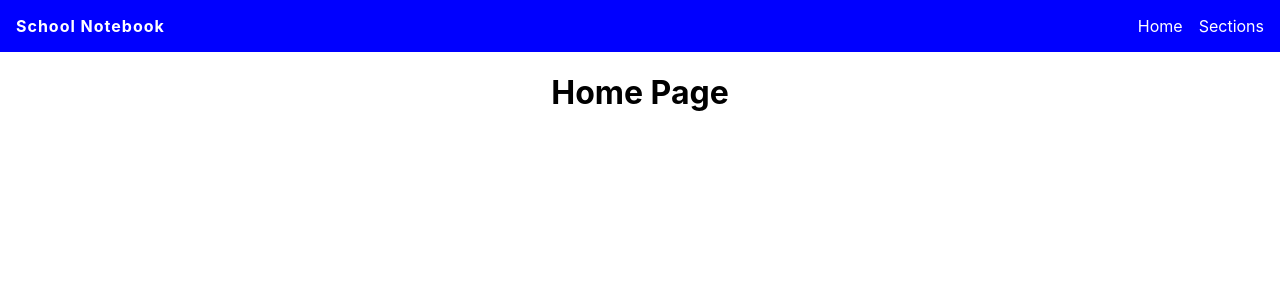
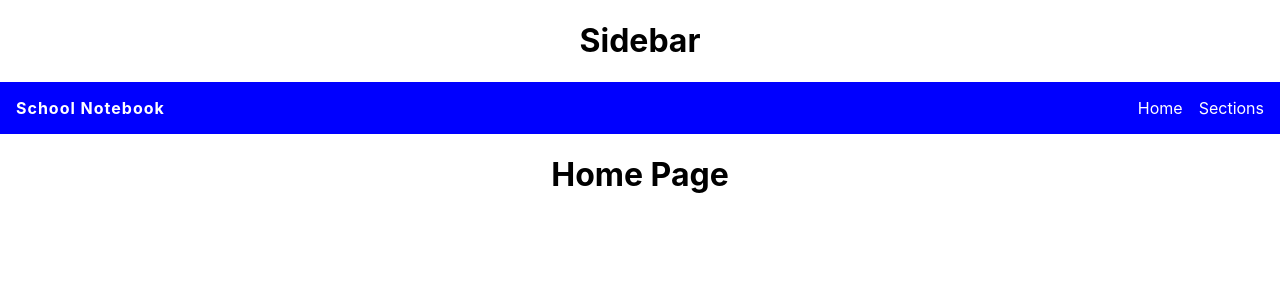
Before and after one commit to jsoomie/school-notebook, a React (Create React App) app: page / in a window 1280 px wide. Shown: the top 300 px of the page. Built offline with nearby package versions, Linux system fonts and the light colour scheme.

Commit message:
chore: create sidebar basics

```diff
--- a/src/App.tsx
+++ b/src/App.tsx
@@ -1,11 +1,12 @@
 import { Home, Missing } from "pages";
-import { Navbar } from "components";
+import { Navbar, Sidebar } from "components";
 import { Routes, Route } from "react-router-dom";
 import "./App.css";
 
 function App() {
   return (
     <div className="App">
+      <Sidebar />
       <Navbar />
       <Routes>
         <Route path="/" element={<Home />} />
--- a/src/components/Sidebar/Sidebar.tsx
+++ b/src/components/Sidebar/Sidebar.tsx
@@ -2,7 +2,7 @@ import "./Sidebar.css";
 
 export const Sidebar = () => {
   return (
-    <div>
+    <div className="sidebar">
       <h1>Sidebar</h1>
     </div>
   );
```
